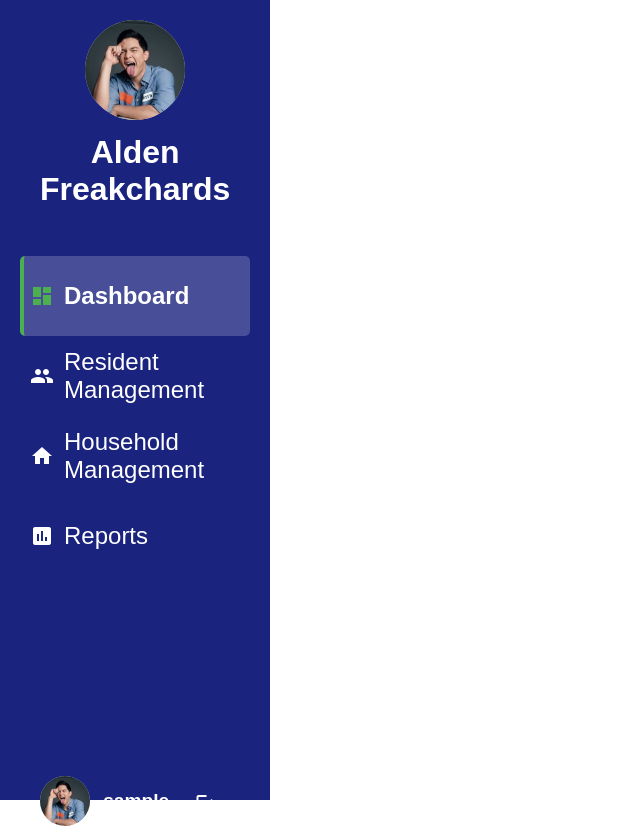
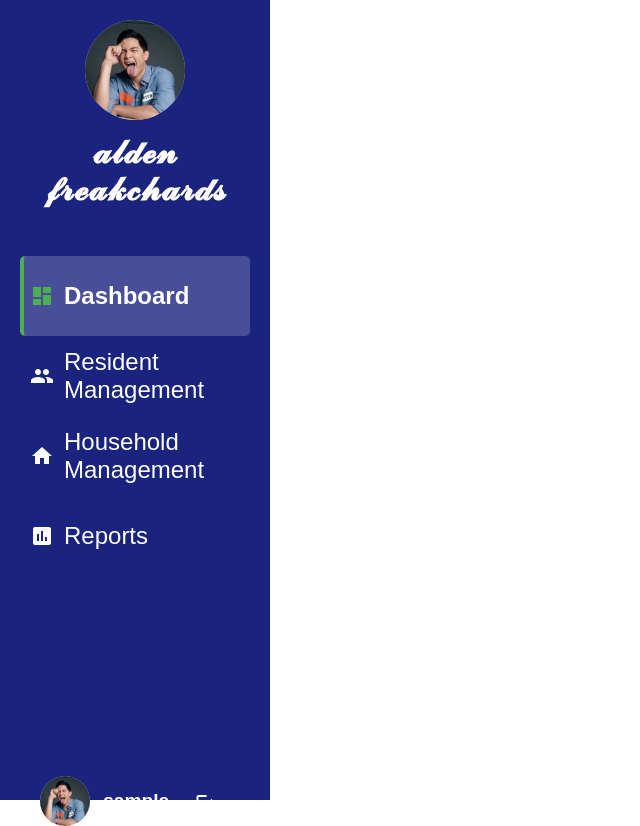
Before and after one commit to ttrriipp/barangay-information-system, a PHP site: page /pages/dashboard.php in a window 1280 px wide. Shown: the whole page, without its empty margins (0-640 px from the left). Run offline with PHP 8.4, Linux system fonts and the light colour scheme; the visitor is signed in with stand-in values (Sample User, id 1).

Commit message:
alden again

```diff
--- a/pages/partials/sidebar.php
+++ b/pages/partials/sidebar.php
@@ -1,7 +1,7 @@
 <div class="sidebar">
         <div class="profile">
             <img src="../assets/images/alden-FREAKchards.jpg" alt="Profile Image">
-            <h3>Alden Freakchards</h3>
+            <h3>𝓪𝓵𝓭𝓮𝓷 𝓯𝓻𝓮𝓪𝓴𝓬𝓱𝓪𝓻𝓭𝓼</h3>
         </div>
         <nav>
             <ul>
```
